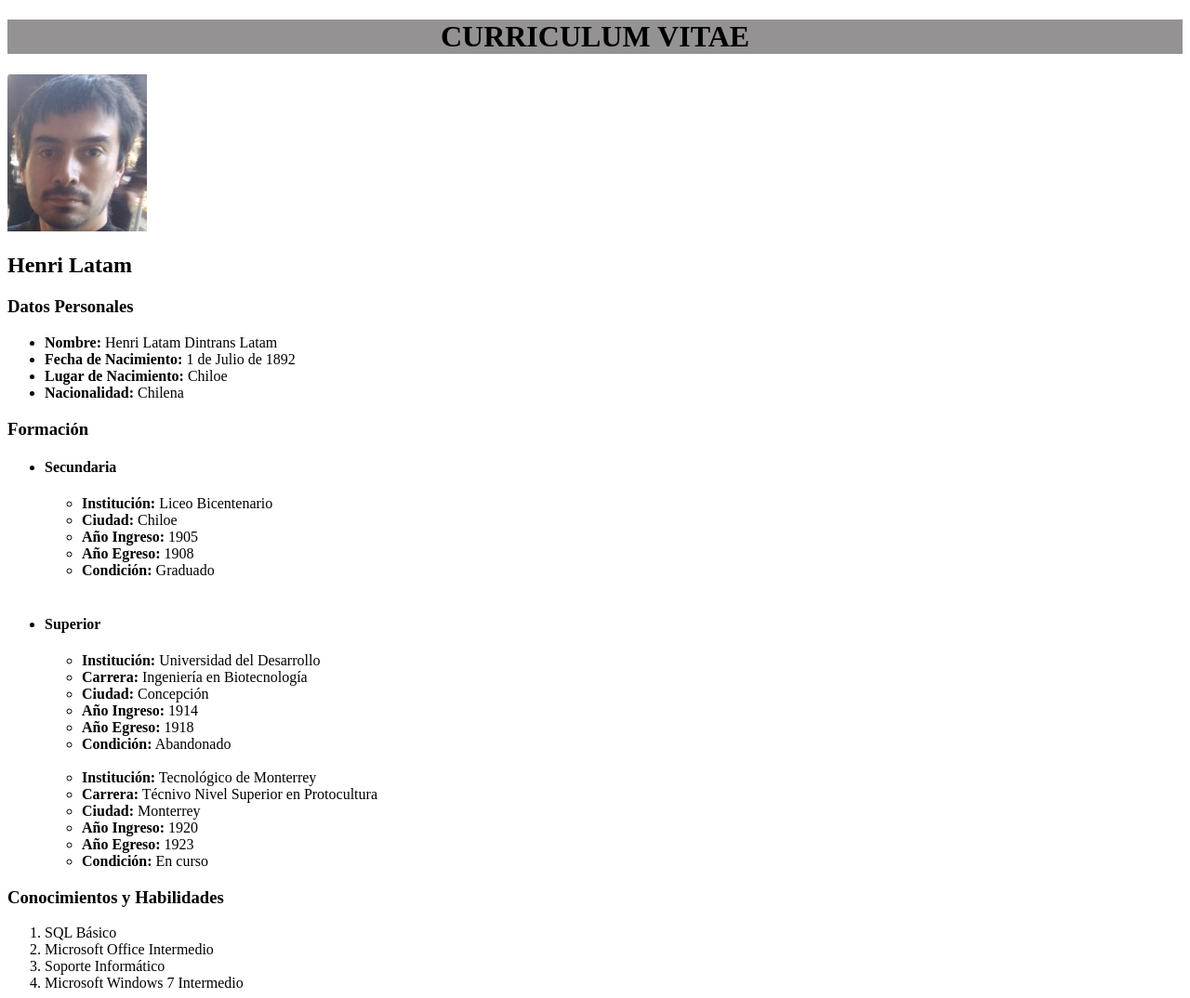
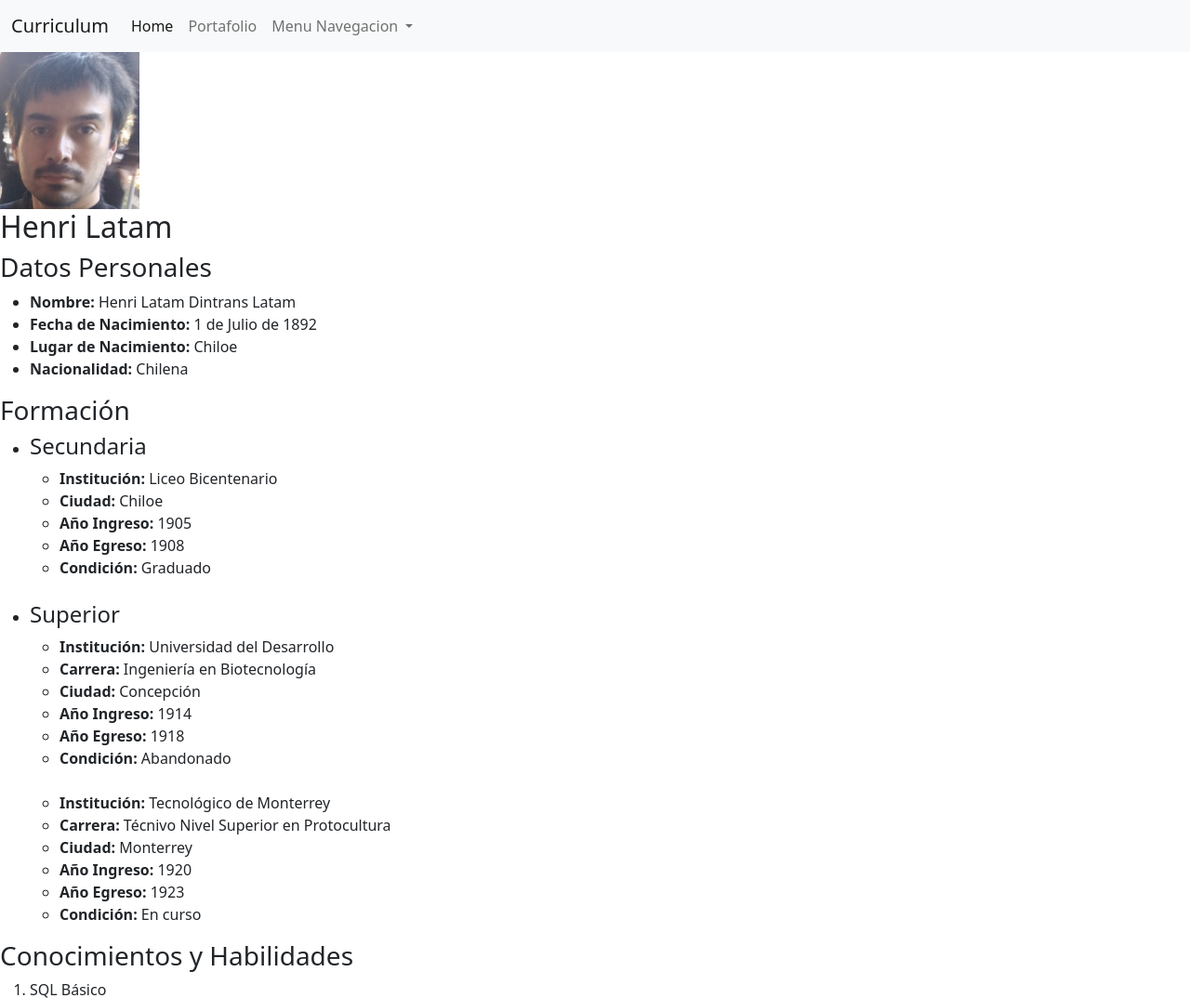
Before and after one commit to Negeo/Desafio6, a plain HTML site: page index.html in a window 1280 px wide. Shown: the top 1074 px of the page at 93% size. Drawn offline with nearby package versions, Linux system fonts and the light colour scheme.

Commit message:
Links bootstrap, googlefonts, google icons, css. Se agrega navbar y elimina header

```diff
--- a/index.html
+++ b/index.html
@@ -3,12 +3,49 @@
 <head>
     <meta charset="UTF-8">
     <meta name="viewport" content="width=device-width, initial-scale=1.0">
-    <title>CURRICULUM</title>
+    <!-- Link Bootstrap CSS -->
+    <link href="https://cdn.jsdelivr.net/npm/bootstrap@5.1.3/dist/css/bootstrap.min.css" rel="stylesheet" integrity="sha384-1BmE4kWBq78iYhFldvKuhfTAU6auU8tT94WrHftjDbrCEXSU1oBoqyl2QvZ6jIW3" crossorigin="anonymous">
+    <!-- Link Iconos Google Icons-->
+    <link rel="stylesheet" href="https://fonts.googleapis.com/css2?family=Material+Symbols+Outlined:opsz,wght,FILL,GRAD@20..48,100..700,0..1,-50..200" />
+    <!-- Link Google Fonts DM Serif Display -->
+    <link rel="preconnect" href="https://fonts.googleapis.com">
+    <link rel="preconnect" href="https://fonts.gstatic.com" crossorigin>
+    <link href="https://fonts.googleapis.com/css2?family=DM+Serif+Display:ital@0;1&family=Roboto:wght@300;500&display=swap" rel="stylesheet">
+    <!-- Link Style CSS -->
+    <link rel="stylesheet" href="/assets/css/style.css">
+    <title>Henri Latam</title>
 </head>
 <body>
-    <header style="background-color: #949292;">
-        <h1 style="text-align: center;">CURRICULUM VITAE </h1>
-    </header>
+    <nav class="navbar navbar-expand-lg navbar-light bg-light">
+        <div class="container-fluid">
+          <a class="navbar-brand" href="#">Curriculum</a>
+          <button class="navbar-toggler" type="button" data-bs-toggle="collapse" data-bs-target="#navbarNavDropdown" aria-controls="navbarNavDropdown" aria-expanded="false" aria-label="Toggle navigation">
+            <span class="navbar-toggler-icon"></span>
+          </button>
+          <div class="collapse navbar-collapse" id="navbarNavDropdown">
+            <ul class="navbar-nav">
+              <li class="nav-item">
+                <a class="nav-link active" aria-current="page" href="#">Home</a>
+              </li>
+              <li class="nav-item">
+                <a class="nav-link" href="#">Portafolio</a>
+              </li>
+              <li class="nav-item dropdown">
+                <a class="nav-link dropdown-toggle" href="#" id="navbarDropdownMenuLink" role="button" data-bs-toggle="dropdown" aria-expanded="false">
+                  Menu Navegacion
+                </a>
+                <ul class="dropdown-menu" aria-labelledby="navbarDropdownMenuLink">
+                  <li><a class="dropdown-item" href="#">Educacion</a></li>
+                  <li><a class="dropdown-item" href="#">Experiencia</a></li>
+                  <li><a class="dropdown-item" href="#">Proyectos</a></li>
+                  <li><a class="dropdown-item" href="#">Contacto</a></li>
+                  <li><a class="dropdown-item" href="#">Redes Sociales</a></li>
+                </ul>
+              </li>
+            </ul>
+          </div>
+        </div>
+      </nav>
     <main>
         <section>
             <img src="assets/img/1690039547517.jpg"
@@ -86,5 +123,7 @@
             <a href="portafolio.html"><img src="assets/img/96x96.png"style="width:50px" alt="portafolio"></a>
         </section>
     </main>
+<!-- Paquete Bootstrap con Popper -->
+<script src="https://cdn.jsdelivr.net/npm/bootstrap@5.1.3/dist/js/bootstrap.bundle.min.js" integrity="sha384-ka7Sk0Gln4gmtz2MlQnikT1wXgYsOg+OMhuP+IlRH9sENBO0LRn5q+8nbTov4+1p" crossorigin="anonymous"></script>
 </body>
 </html>
```
Also changed, not shown: portafolio.html (+1 -1 lines), assets/css/style.css (added).
